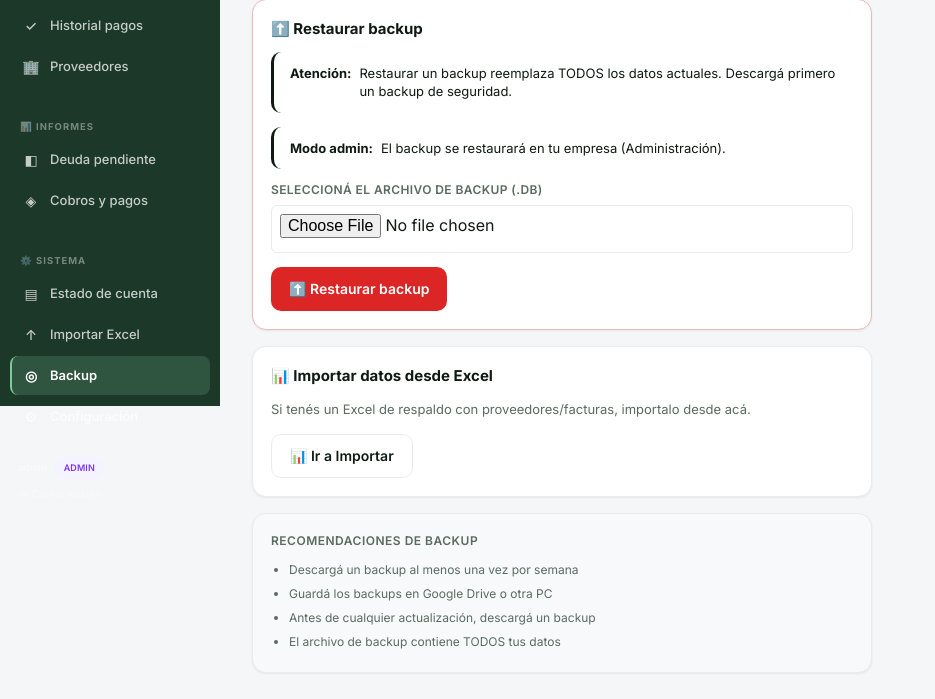
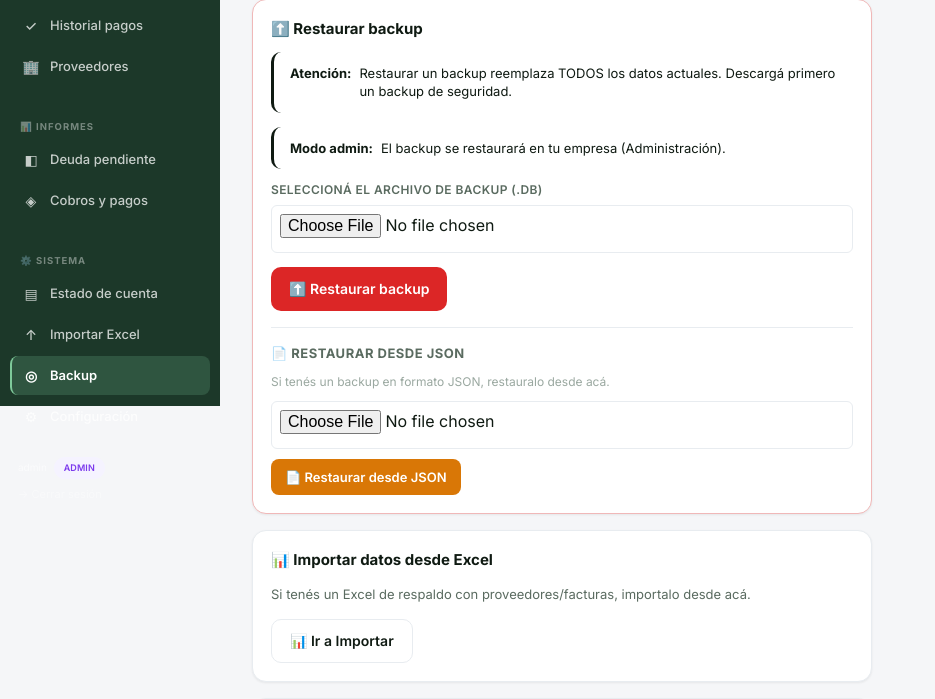
Before and after one commit to brianferreira003-debug/sistema-unificado-saas, a Flask app: page /backup in a window 1280 px wide; the page is wider, and only the part inside the window is pictured. Shown: the part 394-1093 px from the top of that part, without its empty margins (0-935 px from the left). Before the commit the page ends 1067 px from the top of that part, so only its background shows below. Run offline with Flask 3, Linux system fonts and the light colour scheme; a user stored in the database is signed in; data comes from the database, SQL or seed files in the repository; data that the repository does not hold is empty.

Commit message:
Fix botón Más + endpoint restore JSON de backup

```diff
--- a/app.py
+++ b/app.py
@@ -1574,6 +1574,50 @@
     os.unlink(tmp.name)
     return redirect(url_for('index'))
 
+@app.route('/backup/restaurar_json', methods=['POST'])
+@login_required
+def backup_restaurar_json():
+    """Restaurar backup desde JSON exportado."""
+    import tempfile
+    f = request.files.get('archivo')
+    if not f:
+        return redirect(url_for('backup_page'))
+    tmp = tempfile.NamedTemporaryFile(delete=False, suffix=".json", mode='w')
+    try:
+        content = f.read().decode('utf-8')
+        tmp.write(content)
+        tmp.close()
+        with open(tmp.name) as jf:
+            backup = json.load(jf)
+    except Exception as e:
+        os.unlink(tmp.name)
+        return render_template('backup.html', error=f"Error leyendo JSON: {e}",
+                               n_provs=0, n_facturas=0, n_pagos=0, n_cp=0, db_size=0, today=date.today().isoformat())
+    os.unlink(tmp.name)
+
+    db = get_tenant_db(current_user.empresa_id)
+    data = backup.get('data', backup)
+    total = 0
+    for tabla in ['saldos_favor', 'pagos', 'facturas', 'cobros_pagos', 'proveedores']:
+        registros = data.get(tabla, [])
+        if not registros:
+            continue
+        cols = list(registros[0].keys())
+        placeholders = ','.join(['?'] * len(cols))
+        col_names = ','.join(cols)
+        for row in registros:
+            vals = [row.get(c) for c in cols]
+            try:
+                db.execute(f"INSERT OR REPLACE INTO {tabla} ({col_names}) VALUES ({placeholders})", vals)
+                total += 1
+            except Exception:
+                pass
+    db.commit()
+    db.close()
+
+    return render_template('backup.html', success=f"Restaurados {total} registros desde JSON.",
+                           n_provs=0, n_facturas=0, n_pagos=0, n_cp=0, db_size=0, today=date.today().isoformat())
+
 @app.route('/configuracion', methods=['GET','POST'])
 @login_required
 def configuracion():
--- a/templates/backup.html
+++ b/templates/backup.html
@@ -51,6 +51,24 @@
       <span id="restore-status" style="font-size:12px;color:var(--text-3)"></span>
     </div>
   </form>
+
+  <!-- Restore from JSON -->
+  <div style="margin-top:16px;padding-top:16px;border-top:1px solid var(--border)">
+    <h3 style="font-size:13px;font-weight:700;color:var(--text-2);margin-bottom:10px">📄 Restaurar desde JSON</h3>
+    <p style="font-size:12px;color:var(--text-3);margin-bottom:10px">Si tenés un backup en formato JSON, restauralo desde acá.</p>
+    <form method="post" action="/backup/restaurar_json" enctype="multipart/form-data">
+      <div class="form-group" style="margin-bottom:10px">
+        <input type="file" name="archivo" accept=".json" required style="padding:8px;border:1px solid var(--border);border-radius:6px;width:100%">
+      </div>
+      <button type="submit" class="btn btn-warning btn-sm" onclick="return confirmarRestaurar()">
+        📄 Restaurar desde JSON
+      </button>
+    </form>
+  </div>
+
+  {% if success %}
+  <div class="alert success" style="margin-top:12px">{{ success }}</div>
+  {% endif %}
 </div>
 
 <!-- Importar Excel -->
```
